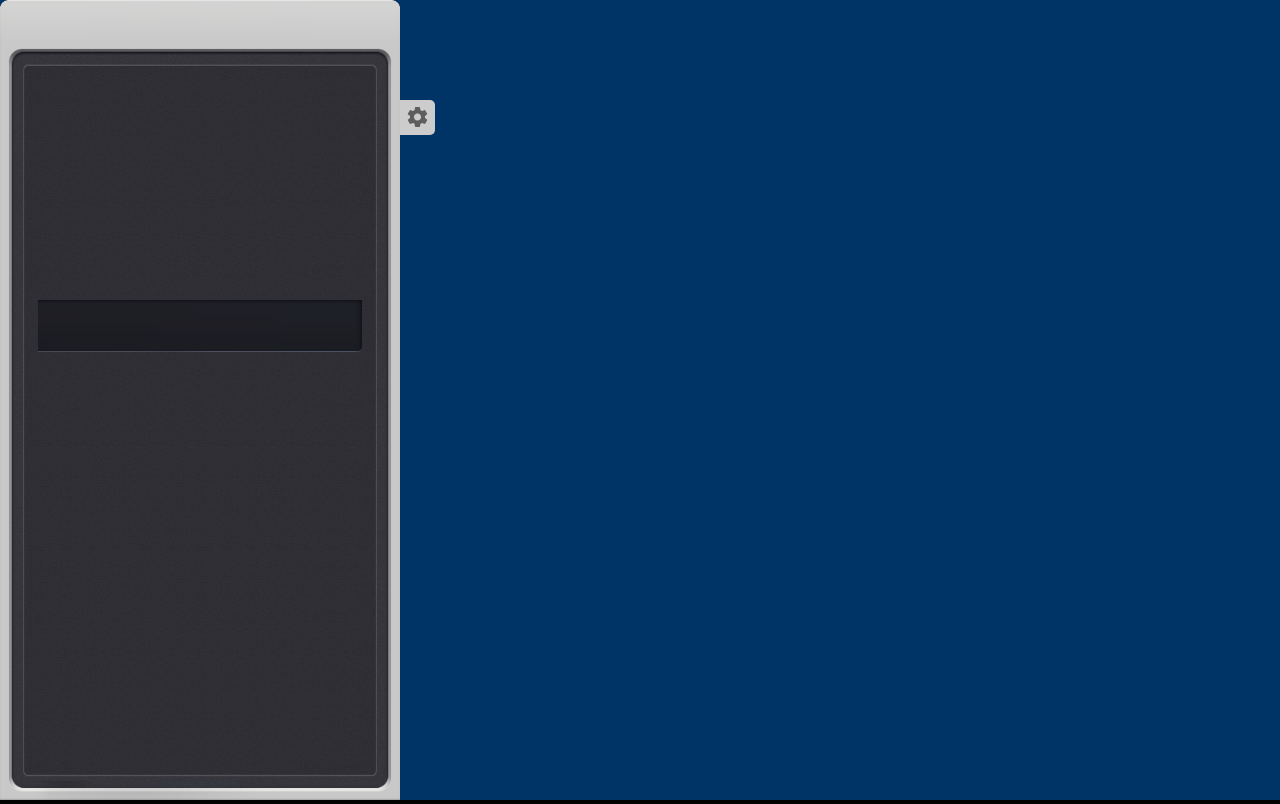
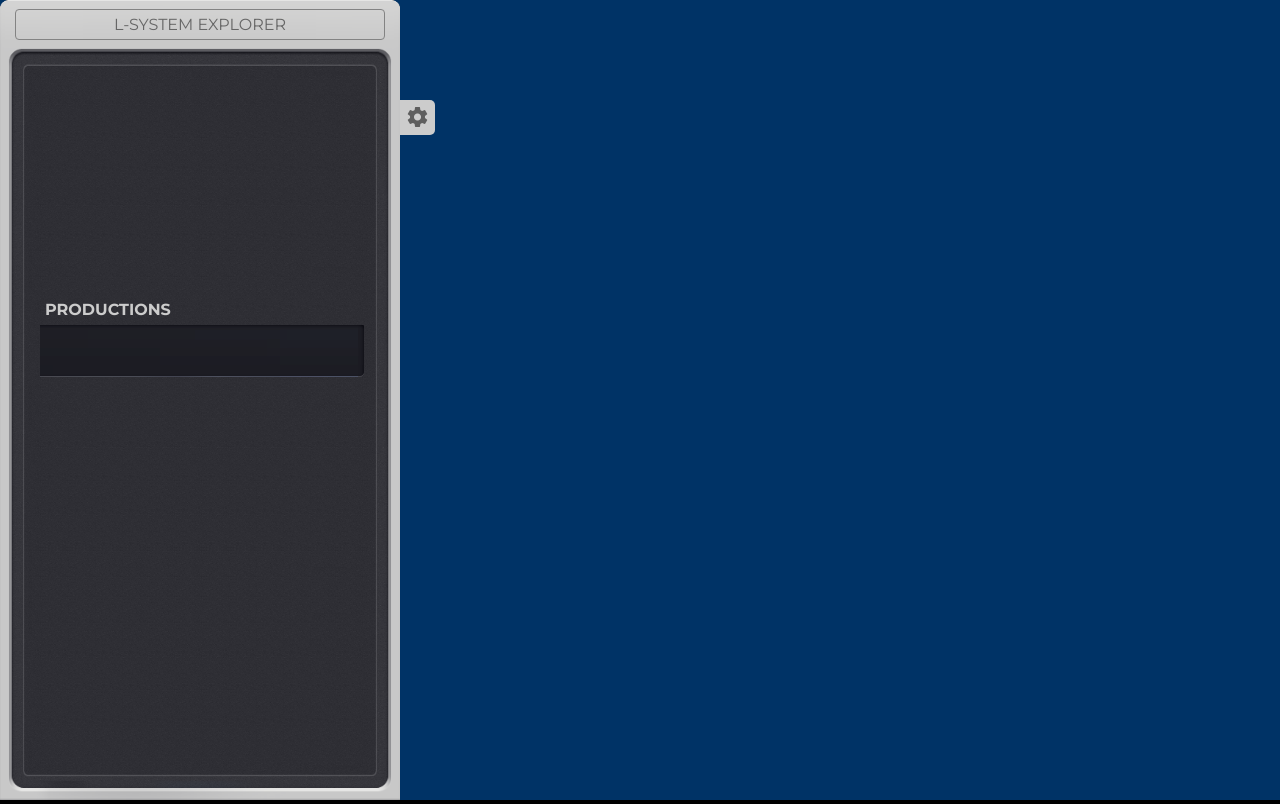
Before and after one commit to arctwelve/l-system-explorer, a plain HTML site: page index.html in a window 1280 px wide. Drawn offline with Linux system fonts and the light colour scheme.

Commit message:
Add panel title

```diff
--- a/index.html
+++ b/index.html
@@ -16,8 +16,7 @@
     <link href="style/canvas.css" rel="stylesheet">
     <link href="style/control-panel.css" rel="stylesheet">
 
-    <link href="https://fonts.googleapis.com/css?family=Montserrat:400,700|Material+Icons"
-          rel="stylesheet">
+    <link href="https://fonts.googleapis.com/css?family=Montserrat:400,700|Material+Icons" rel="stylesheet">
 
 </head>
 
@@ -27,12 +26,21 @@
             <i class="material-icons md-dark vert-align no-select">settings</i>
         </div>
         <div id="control-panel-header">
+            <div id="panel-title">L-SYSTEM EXPLORER</div>
         </div>
+
+
+
         <div id="control-panel-body">
-            <div id="production-1">
-                <input type="text" class="input-text-lg"  spellcheck="false">
+            <div class="prod-input">
+                <div class="prod-input-label">PRODUCTIONS</div>
+                <input type="text" class="input-text-lg" spellcheck="false">
             </div>
         </div>
+
+
+
+
     </div>
 
     <div id="drawing-canvas-container">
@@ -42,4 +50,5 @@
     <script data-main="js/app/main" src="js/lib/require.js"></script>
 
 </body>
+
 </html>
--- a/style/control-panel.css
+++ b/style/control-panel.css
@@ -16,15 +16,6 @@
     background-size: 100% 100%;
     background-repeat: no-repeat;
     background-image: url(/img/panel-header.png);
-}
-
-#control-panel-body {
-    box-sizing: border-box;
-    width: 400px;
-    height: calc(100% - 40px);
-    border-style: solid;
-    border-width: 20px;
-    border-image: url(/img/panel-background.png) fill 25;
 }
 
 #control-panel-toggle-tab {
@@ -53,12 +44,50 @@ i.vert-align:hover {
     cursor: pointer;
 }
 
-#production-1 {
+#control-panel-body {
+    box-sizing: border-box;
+    width: 400px;
+    height: calc(100% - 40px);
+    border-style: solid;
+    border-width: 20px;
+    border-image: url(/img/panel-background.png) fill 25;
+}
+
+#panel-title {
+    position: relative;
+
+    top:9px;
+    border: 1px solid #838383;
+    border-radius: 4px;
+    margin: 0 15px 0 15px;
+    padding:5px;
+
+    font-family: 'Montserrat', sans-serif;
+    font-size: 1em;
+    color:#666666;
+    font-weight: 400;
+    text-align: center;
+}
+
+
+
+.prod-input-label {
+    position: relative;
+    left:5px;
+    margin-bottom: 6px;
+    font-family: 'Montserrat', sans-serif;
+    font-size: 1em;
+    color:#cccccc;
+    font-weight: 700;
+    text-align: left;
+}
+
+.prod-input {
     position: absolute;
     top:300px;
-    left:0;
+    left:40px;
     width:100%;
-    text-align: center;
+   /* text-align: center;*/
 }
 
 .input-text-lg {
```
Also changed, not shown: img/btn_large_rect.png (renamed from img/btn_dark_background.png), img/btn_sm_square.png (renamed from img/add_button.png), resources/dead/dark_button_bg2.png (renamed from img/dark_button_bg2.png).
